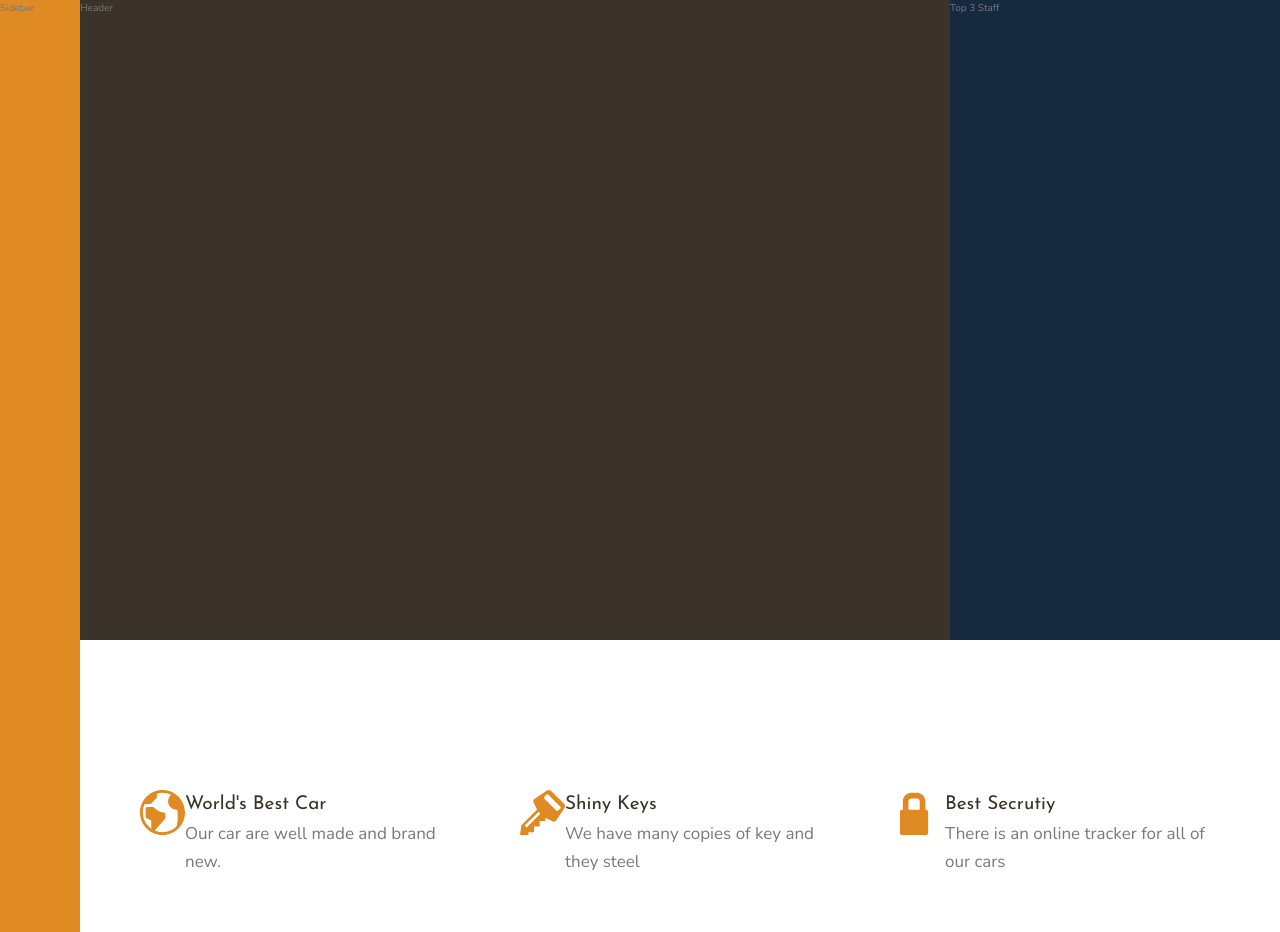
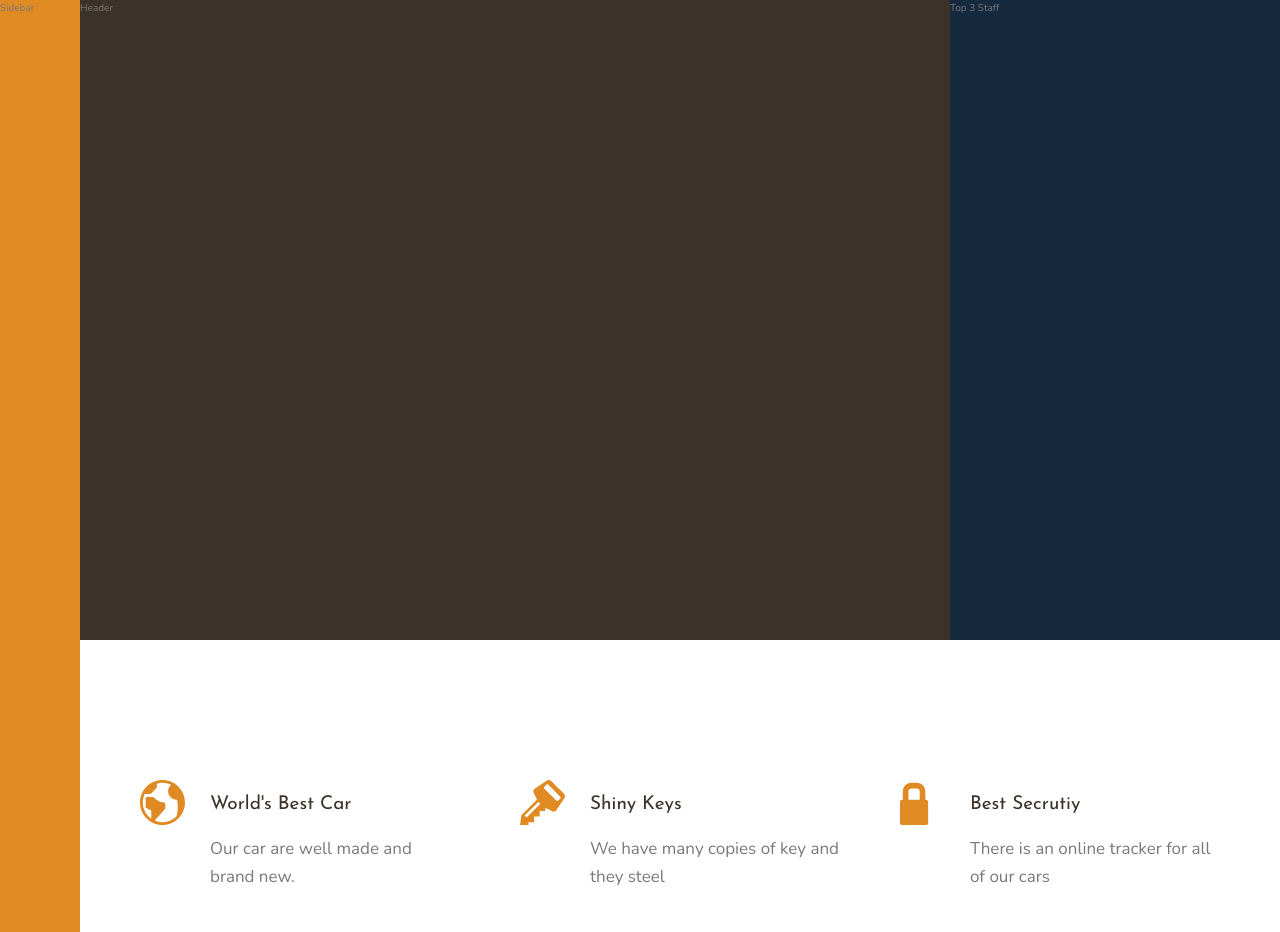
Before and after one commit to webroyit/sv9gjt-CSSGridAndSASS, a website: page dist/index.html in a window 1280 px wide. Shown: the top 932 px of the page. Drawn offline with nearby package versions, Linux system fonts and the light colour scheme.

Commit message:
Add space between the icon and the text

```diff
--- a/sass/_features.scss
+++ b/sass/_features.scss
@@ -13,12 +13,18 @@
     display: grid;
     grid-template-columns: min-content 1fr;
 
+    // add space between row and column
+    grid-row-gap: 1.5rem;
+    grid-column-gap: 2.5rem;
+
     &__icon{
         fill: $color-primary;
         width: 4.5rem;
         height: 4.5rem;
         // -1 mean end of the explicit grid
         grid-row: 1 / span 2;
+        // move the icon up
+        transform: translateY(-1rem);
     }
 
     &__text{
```
Also changed, not shown: dist/css/style.css.
